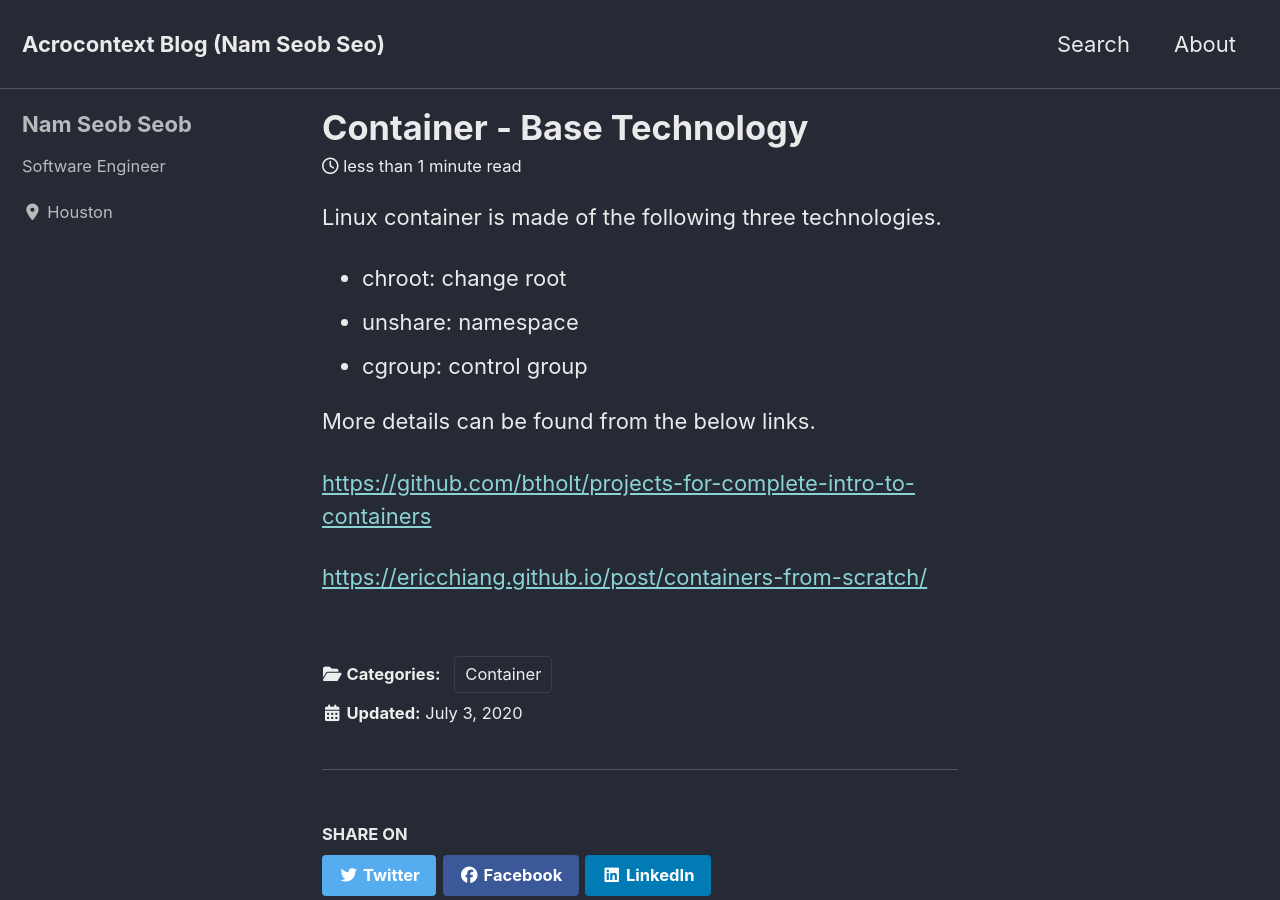
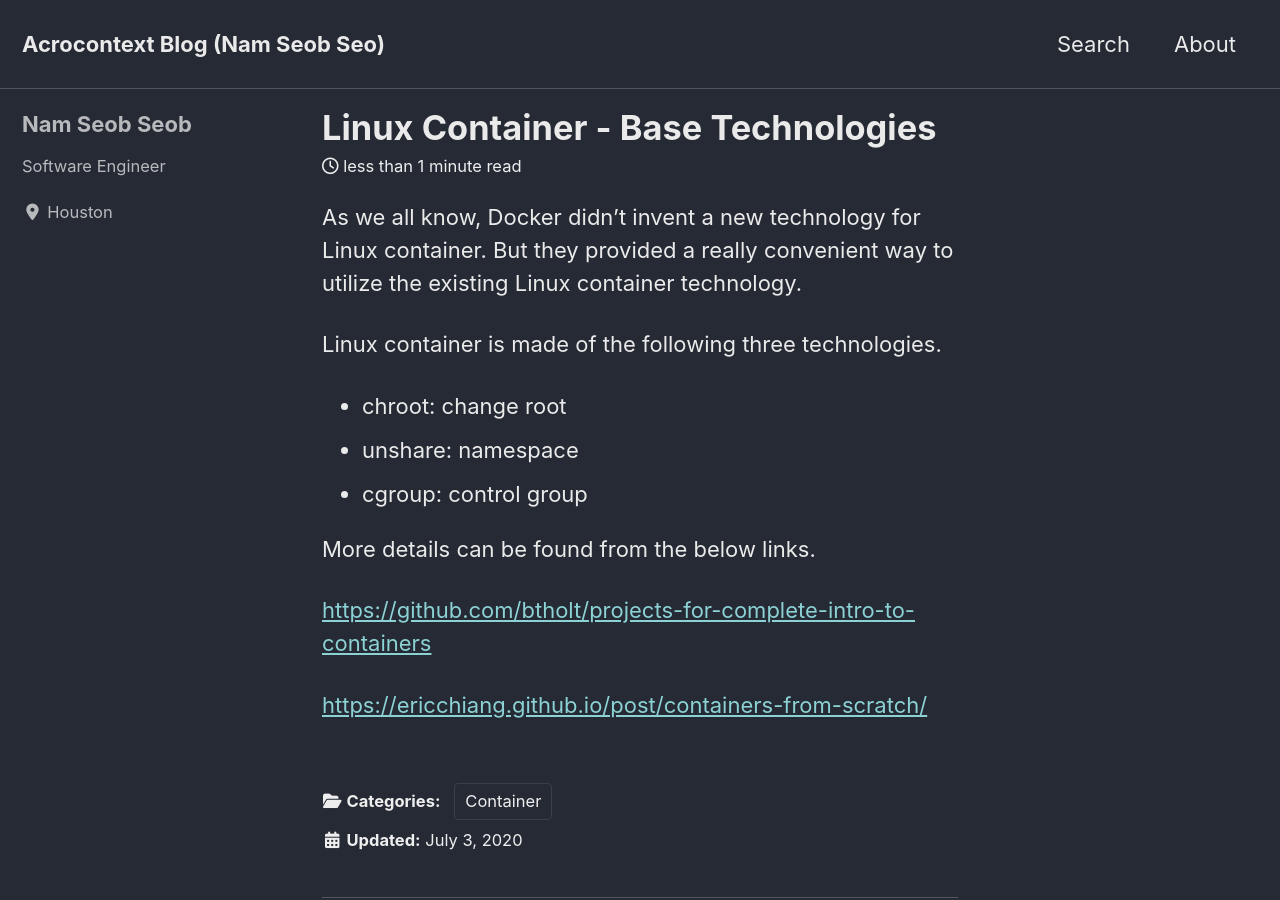
Before and after one commit to nsclass/nsclass.github.io, a Jekyll site: the page built from _posts/2020-07-03-container-base-technology.md, in a window 1280 px wide and 900 px high. Built offline with Jekyll 4.4.1, drawn with Linux system fonts in a browser that asks for light colours; cached includes are drawn as plain includes; nearby versions of some CDN libraries.

Commit message:
update container doc

```diff
--- a/_posts/2020-07-03-container-base-technology.md
+++ b/_posts/2020-07-03-container-base-technology.md
@@ -1,6 +1,6 @@
 ---
 layout: single
-title: Container - Base Technology
+title: Linux Container - Base Technologies
 date: 2020-07-03 09:30:00.000000000 -05:00
 type: post
 parent_id: "0"
@@ -9,8 +9,10 @@ password: ""
 status: publish
 categories:
   - Container
-permalink: "2020/07/03/container-base-technology"
+permalink: "2020/07/03/linux-container-base-technology"
 ---
+
+As we all know, Docker didn't invent a new technology for Linux container. But they provided a really convenient way to utilize the existing Linux container technology.
 
 Linux container is made of the following three technologies.
 
```
